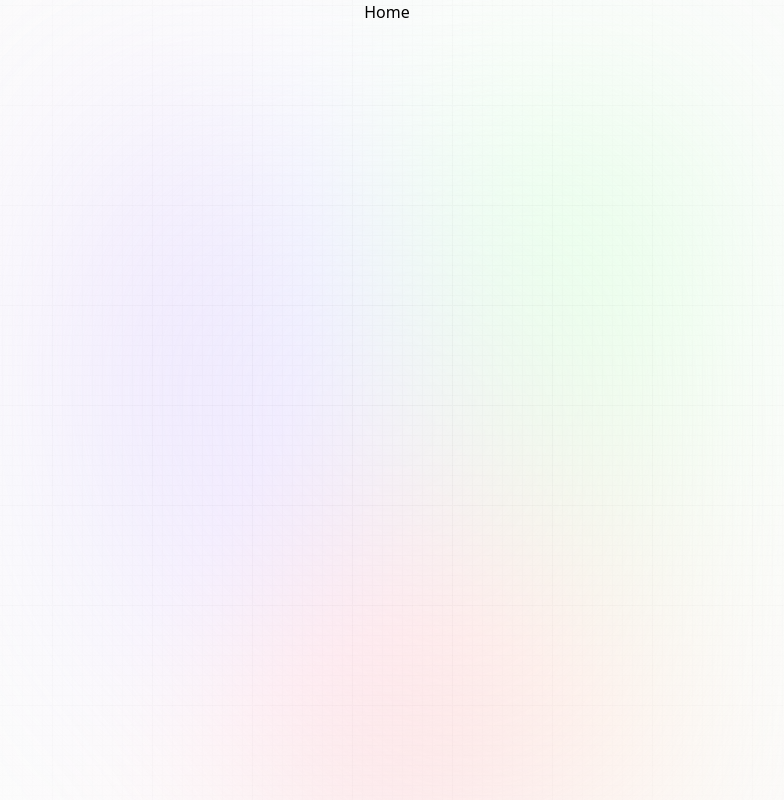
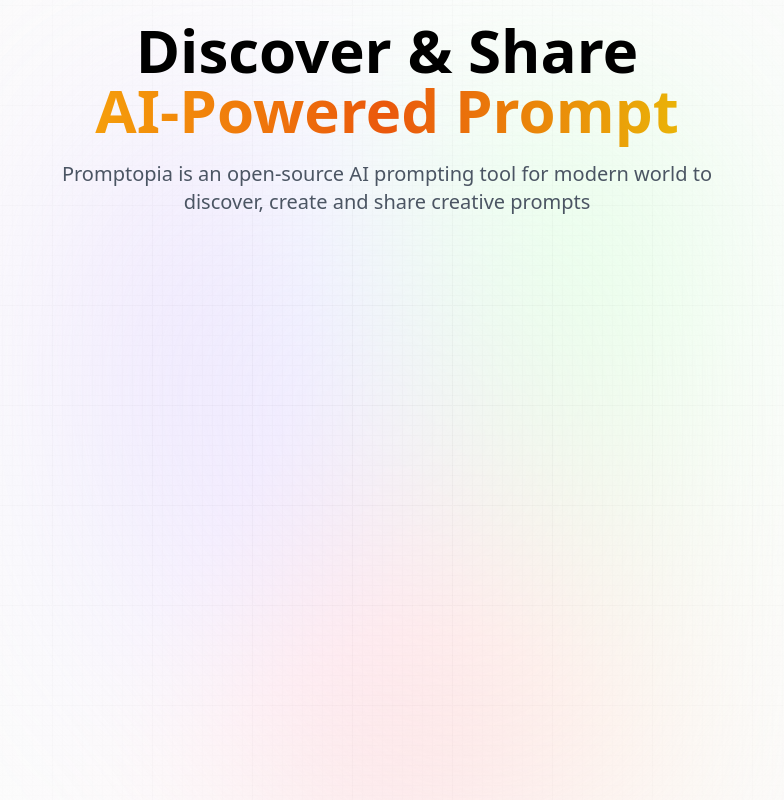
Before and after one commit to Stephen-Ibe/nextified, a Next.js app: page / in a window 1280 px wide. Shown: the whole page, without its empty margins (253-1037 px from the left). Built offline with nearby package versions, Linux system fonts and the light colour scheme.

Commit message:
page heading

```diff
--- a/app/page.tsx
+++ b/app/page.tsx
@@ -1,7 +1,19 @@
 import React from "react";
 
 const Home = () => {
-  return <div>Home</div>;
+  return (
+    <section className="flex-col w-full text-center flex-center">
+      <h1 className="head_text">
+        Discover & Share
+        <br className="max-md:hidden" />
+        <span className="orange_gradient">AI-Powered Prompt</span>
+      </h1>
+      <p className="desc">
+        Promptopia is an open-source AI prompting tool for modern world to
+        discover, create and share creative prompts
+      </p>
+    </section>
+  );
 };
 
 export default Home;
```
